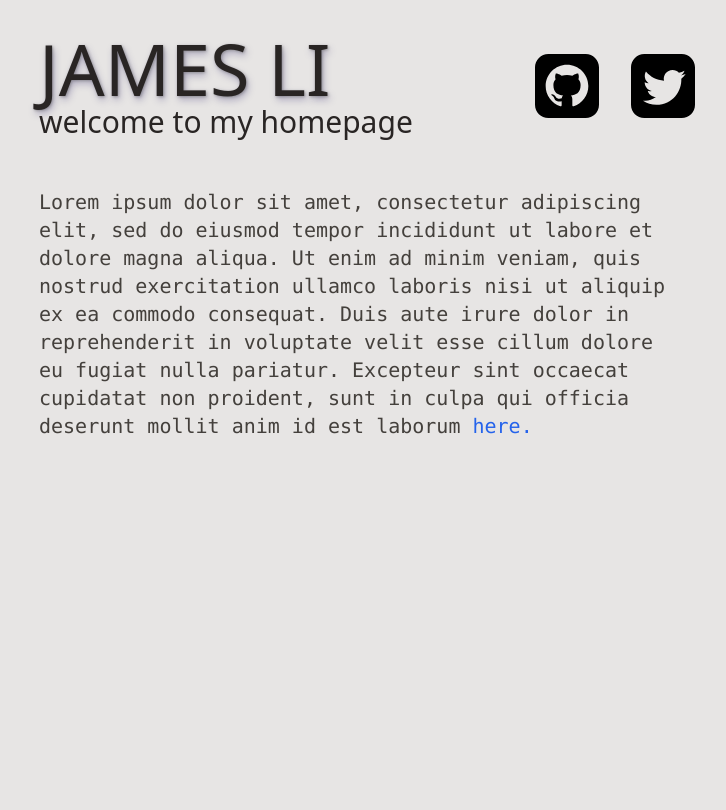
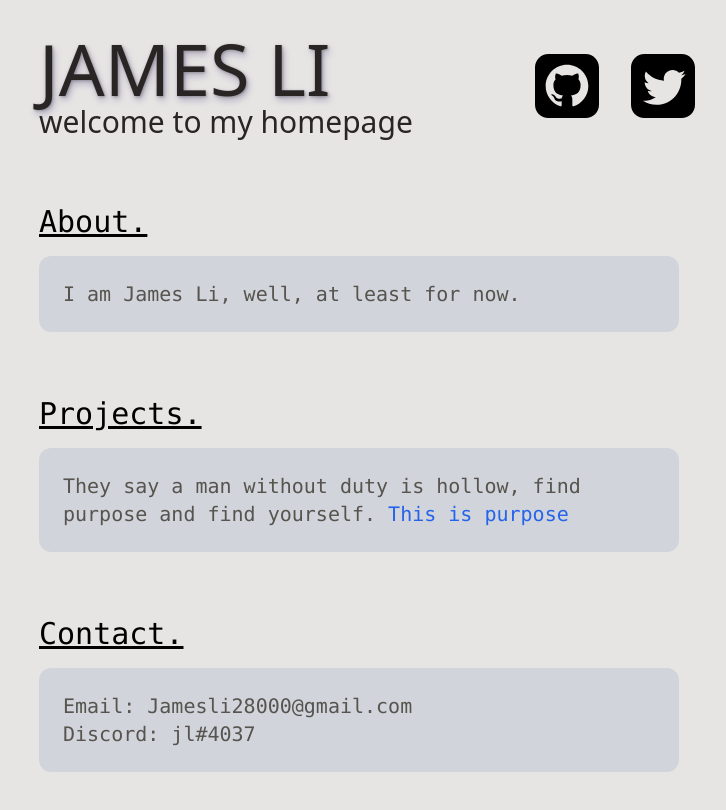
Before and after one commit to James-Li-t/jliport, a Next.js app: page / in a window 1280 px wide. Shown: the top 810 px of the page, without its empty margins (281-1007 px from the left). Built offline with nearby package versions, Linux system fonts and the light colour scheme.

Commit message:
info section

```diff
--- a/pages/index.js
+++ b/pages/index.js
@@ -37,17 +37,23 @@ export default function Home() {
           </div>
         </div>
         <div className={styles.section}>
+          <h1 className={styles.subheader}> About. </h1>
           <p className={styles.pgNormal}>
-            Lorem ipsum dolor sit amet, consectetur adipiscing elit, sed do
-            eiusmod tempor incididunt ut labore et dolore magna aliqua. Ut enim
-            ad minim veniam, quis nostrud exercitation ullamco laboris nisi ut
-            aliquip ex ea commodo consequat. Duis aute irure dolor in
-            reprehenderit in voluptate velit esse cillum dolore eu fugiat nulla
-            pariatur. Excepteur sint occaecat cupidatat non proident, sunt in
-            culpa qui officia deserunt mollit anim id est laborum&nbsp;
-            <a href="https://en.wikipedia.org/wiki/Drugs_controlled_by_the_UK_Misuse_of_Drugs_Act">
-              here.{" "}
-            </a>
+            I am James Li, well, at least for now.
+          </p>
+        </div>
+        <div className={styles.section}>
+          <h1 className={styles.subheader}> Projects. </h1>
+          <p className={styles.pgNormal}>
+            They say a man without duty is hollow, find purpose and find yourself.&nbsp;
+            <a href ='https://www.youtube.com/channel/UC5CwaMl1eIgY8h02uZw7u8A'>This is purpose</a>
+          </p>
+        </div>
+        <div className={styles.section}>
+          <h1 className={styles.subheader}> Contact. </h1>
+          <p className={styles.pgNormal}>
+            Email: Jamesli28000@gmail.com
+            <br/>Discord: jl#4037
           </p>
         </div>
       </main>
--- a/styles/Home.module.css
+++ b/styles/Home.module.css
@@ -1,5 +1,5 @@
 .container {
-  @apply bg-stone-200 pt-8 pl-72 pr-72 hover:opacity-100 transition-opacity opacity-0 ease-in duration-1000;
+  @apply bg-stone-200 pt-8 pl-72 pr-72 animate-fadein;
 }
 
 .main {
@@ -16,7 +16,7 @@
 }
 
 .pgNormal {
-  @apply text-stone-700 text-left font-mono text-xl mx-8;
+  @apply text-stone-600 p-6 bg-gray-300 rounded-xl text-left font-mono text-xl mx-8;
 }
 
 .icon {
@@ -30,3 +30,7 @@
 .section {
   @apply my-12;
 }
+
+.subheader{
+  @apply text-3xl font-mono font-thin underline mx-8 py-4;
+}
--- a/tailwind.config.js
+++ b/tailwind.config.js
@@ -5,7 +5,17 @@ module.exports = {
     "./components/**/*.{js,ts,jsx,tsx}",
   ],
   theme: {
-    extend: {},
+    extend: {
+      animation:{
+        fadein: 'fadein 2s ease-in'
+      },
+      keyframes:{
+        fadein:{
+          'from':{opacity:0},
+          'to':{opacity:1}
+        },
+      }
+    },
   },
   plugins: [],
 };
```
